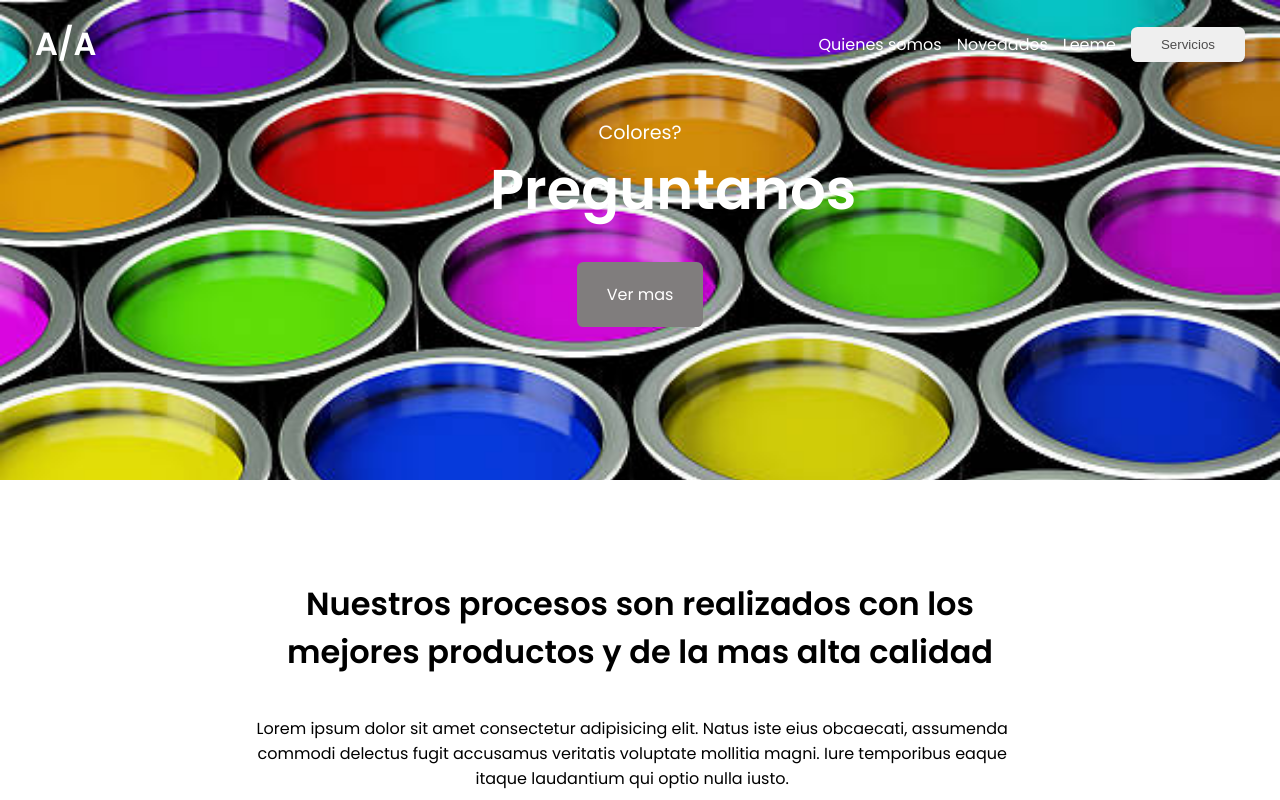
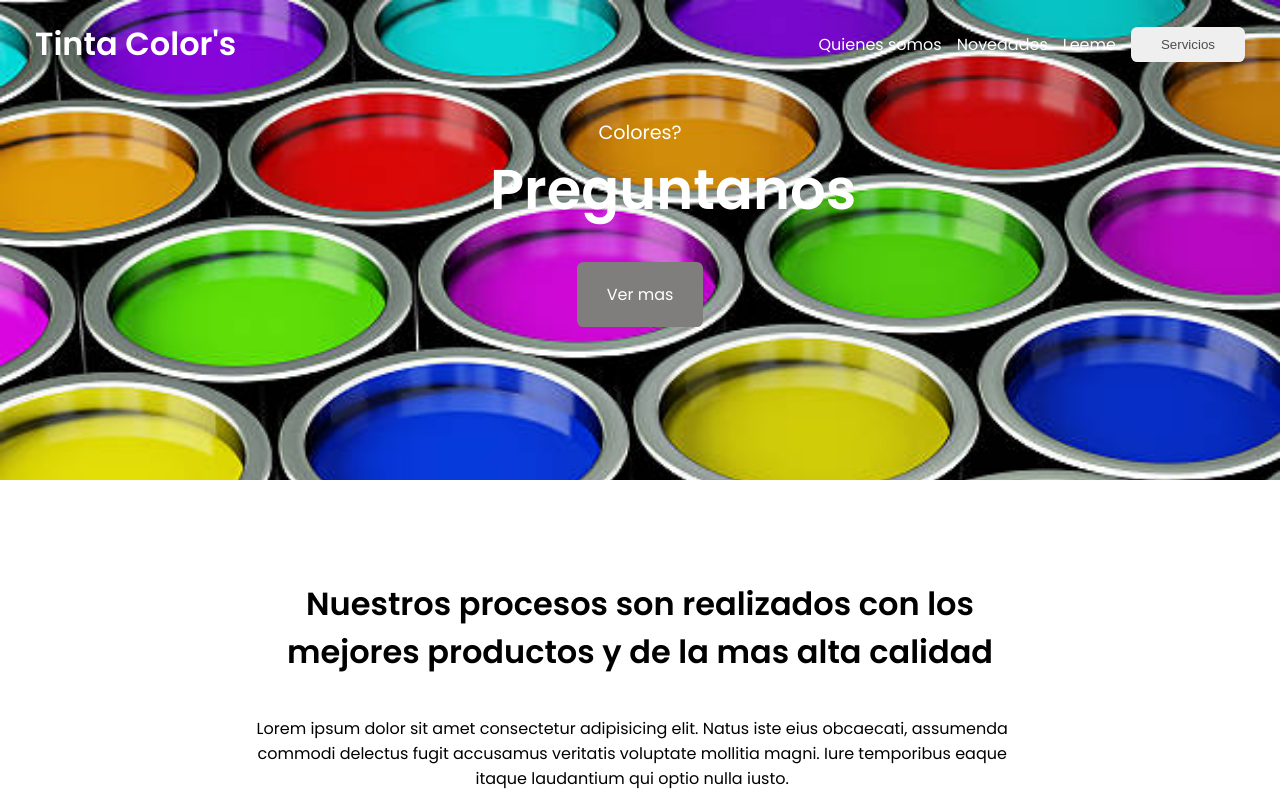
Before and after one commit to jeferv/website1, a website: page index.html in a window 1280 px wide. Shown: the top 800 px of the page. Drawn offline with Linux system fonts and the light colour scheme.

Commit message:
Actualizacion de AA

```diff
--- a/index.html
+++ b/index.html
@@ -13,7 +13,7 @@
 <body>
     <header>
         <nav>
-            <h3>A/A </h3>
+            <h3>Tinta Color's </h3>
             <ul>
                 <li><a href="#">Quienes somos</a></li>
                 <li><a href="#">Novedades</a></li>
```
